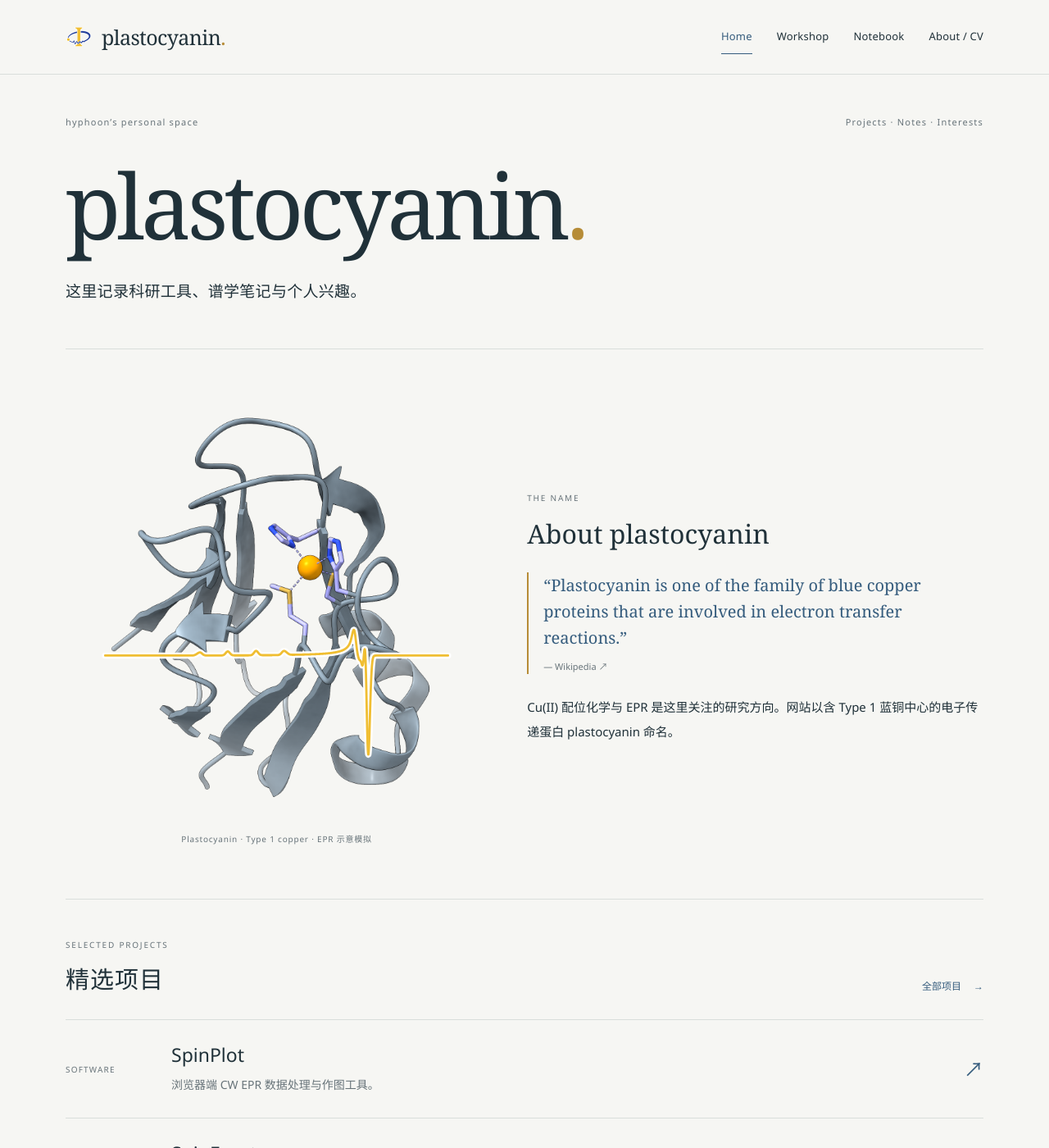
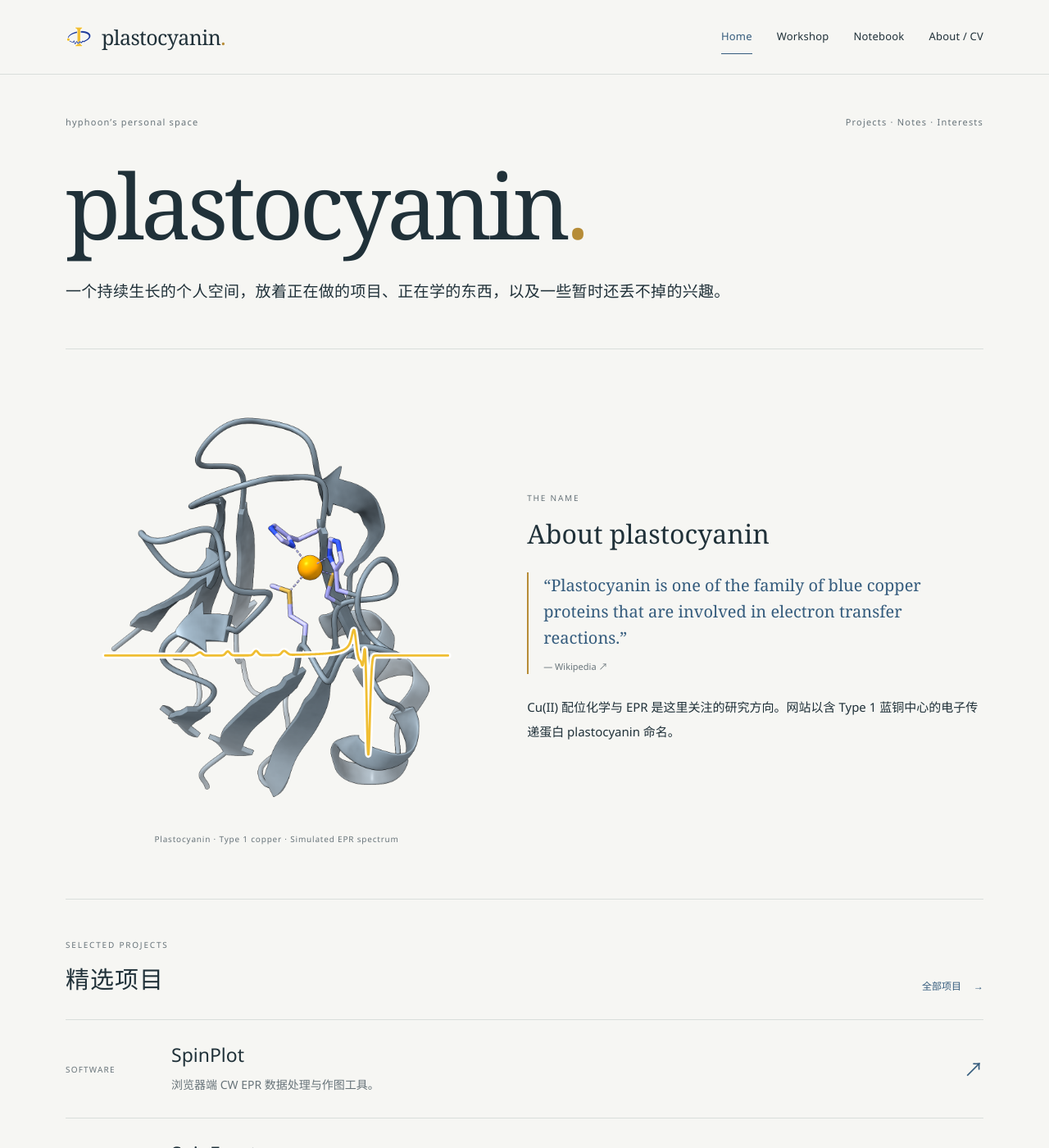
Before and after one commit to imasenHF/imasenhf.github.io, a Jekyll site: the page built from index.html, in a window 1280 px wide and 1400 px high. Shown: the whole window at 82% size. Built offline with Jekyll 4.4.1, drawn with Linux system fonts in a browser that asks for light colours.

Commit message:
Restore agreed homepage introduction and use English figure caption

```diff
--- a/index.html
+++ b/index.html
@@ -2,7 +2,7 @@
 layout: default
 nav: home
 ---
-<section class="hero container"><div class="hero-topline"><span>hyphoon’s personal space</span><span>Projects · Notes · Interests</span></div><h1>plastocyanin<span>.</span></h1><p class="hero-lede">这里记录科研工具、谱学笔记与个人兴趣。</p></section>
-<section class="origin container" aria-labelledby="origin-title"><figure class="structure"><img class="science-composition" src="{{ '/assets/images/plastocyanin/plastocyanin-composition.svg' | relative_url }}" width="640" height="660" alt="质体蓝素结构，前景为黄色内线与白色描边的 EPR 示意模拟谱"><figcaption>Plastocyanin · Type 1 copper · EPR 示意模拟</figcaption></figure><div class="origin-copy"><p class="eyebrow">The name</p><h2 id="origin-title">About plastocyanin</h2><blockquote><p>“Plastocyanin is one of the family of blue copper proteins that are involved in electron transfer reactions.”</p><cite>— <a href="https://en.wikipedia.org/wiki/Metalloprotein#Plastocyanin">Wikipedia ↗</a></cite></blockquote><p>Cu(II) 配位化学与 EPR 是这里关注的研究方向。网站以含 Type 1 蓝铜中心的电子传递蛋白 plastocyanin 命名。</p></div></section>
+<section class="hero container"><div class="hero-topline"><span>hyphoon’s personal space</span><span>Projects · Notes · Interests</span></div><h1>plastocyanin<span>.</span></h1><p class="hero-lede">一个持续生长的个人空间，放着正在做的项目、正在学的东西，以及一些暂时还丢不掉的兴趣。</p></section>
+<section class="origin container" aria-labelledby="origin-title"><figure class="structure"><img class="science-composition" src="{{ '/assets/images/plastocyanin/plastocyanin-composition.svg' | relative_url }}" width="640" height="660" alt="质体蓝素结构，前景为黄色内线与白色描边的 EPR 示意模拟谱"><figcaption>Plastocyanin · Type 1 copper · Simulated EPR spectrum</figcaption></figure><div class="origin-copy"><p class="eyebrow">The name</p><h2 id="origin-title">About plastocyanin</h2><blockquote><p>“Plastocyanin is one of the family of blue copper proteins that are involved in electron transfer reactions.”</p><cite>— <a href="https://en.wikipedia.org/wiki/Metalloprotein#Plastocyanin">Wikipedia ↗</a></cite></blockquote><p>Cu(II) 配位化学与 EPR 是这里关注的研究方向。网站以含 Type 1 蓝铜中心的电子传递蛋白 plastocyanin 命名。</p></div></section>
 <section class="content-section container" id="projects"><div class="section-heading"><div><p class="eyebrow">Selected projects</p><h2>精选项目</h2></div><a class="text-link" href="{{ '/projects/' | relative_url }}">全部项目 <span>→</span></a></div>{% include project-list.html %}</section>
 <section class="content-section container" id="notes"><div class="section-heading"><div><p class="eyebrow">Selected notes</p><h2>笔记与调研</h2></div><a class="text-link" href="{{ '/notes/' | relative_url }}">全部笔记 <span>→</span></a></div>{% include note-list.html featured=true %}</section>
```
